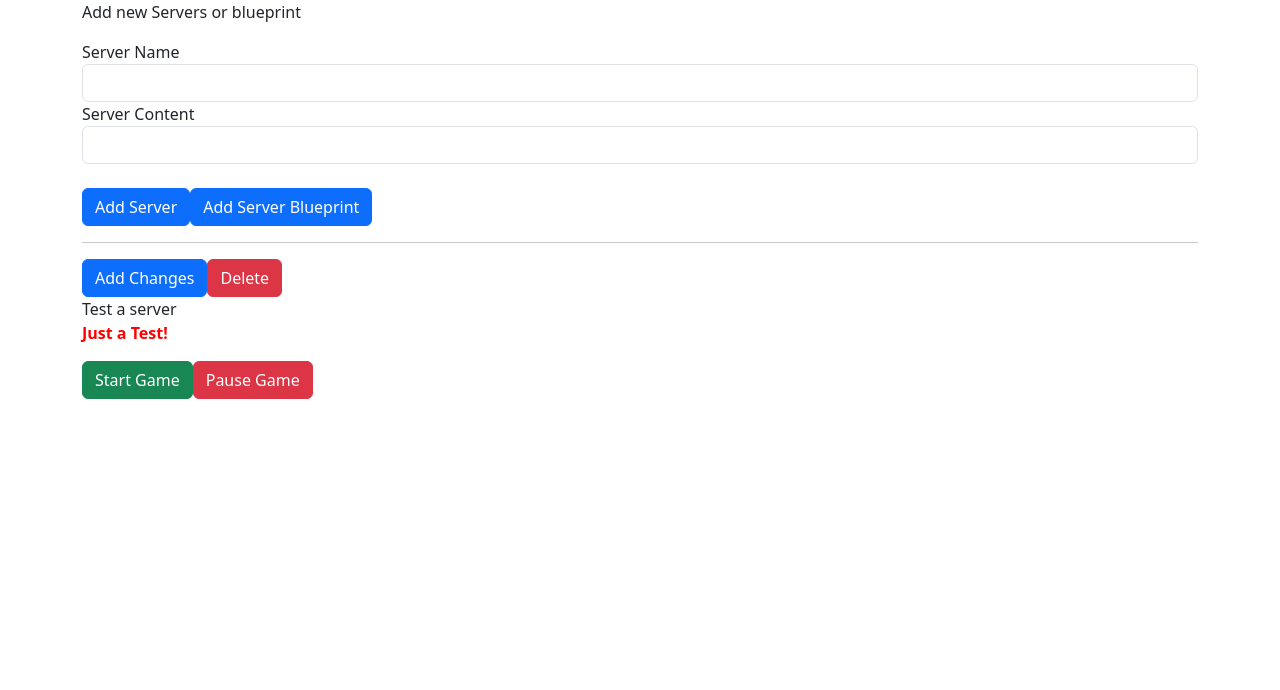
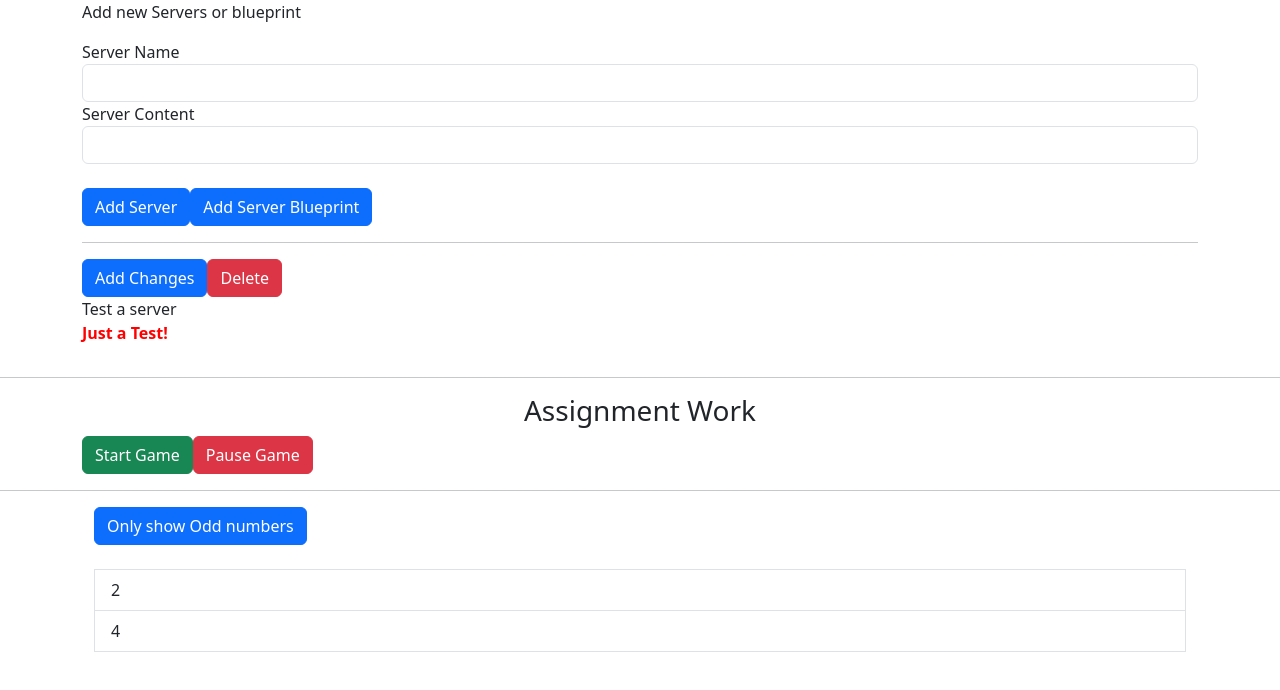
Before and after one commit to komal-abjima/ANGULAR, an Angular app: page / in a window 1280 px wide. Shown: the top 690 px of the page. Built offline with nearby package versions, Linux system fonts and the light colour scheme.

Commit message:
initial-commit(18-01-24)

```diff
--- /dev/null
+++ b/src/app/Directive/pract1/pract1.component.html
@@ -0,0 +1,21 @@
+<div class="container">
+    <div class="row">
+        <div class="col-xs-12">
+            <button class="btn btn-primary" (click)="onlyOdd = !onlyOdd">{{onlyOdd ? 'Only show Even numbers' : 'Only show Odd numbers'}}</button>
+            <br><br>
+            <ul class="list-group">
+                <div *ngIf="onlyOdd">
+                    <li class="list-group-item" *ngFor="let odd of oddNumbers">
+                        {{odd}}
+                    </li>
+                </div>
+                <div *ngIf="!onlyOdd">
+                    <li class="list-group-item" *ngFor="let even of evenNumbers">
+                        {{even}}
+                    </li>
+                </div>
+
+            </ul>
+        </div>
+    </div>
+</div>
--- /dev/null
+++ b/src/app/Directive/pract1/pract1.component.ts
@@ -0,0 +1,14 @@
+import { Component } from '@angular/core';
+
+@Component({
+  selector: 'app-pract1',
+  templateUrl: './pract1.component.html',
+  styleUrl: './pract1.component.css'
+})
+export class Pract1Component {
+  // numbers = [1,2,3,4,5];
+  oddNumbers = [1,3,5];
+  evenNumbers = [2,4];
+  onlyOdd = false;
+
+}
--- a/src/app/app.component.html
+++ b/src/app/app.component.html
@@ -31,6 +31,8 @@
 </div>
 
 <!-- Asignment - 4 -->
+<hr>
+<h3 style="text-align: center;">Assignment Work</h3>
 <div class="container">
 <div class="row">
     <div class="col-xs-12">
@@ -45,3 +47,10 @@
     </div>
 </div>
 </div>
+<hr>
+
+<!-- Directive practice code -->
+<div class="container">
+    <app-pract1></app-pract1>
+
+</div>
--- a/src/app/app.module.ts
+++ b/src/app/app.module.ts
@@ -8,6 +8,7 @@ import { FormsModule } from '@angular/forms';
 import { GameControlComponent } from './assignment-4/game-control/game-control.component';
 import { OddComponent } from './assignment-4/odd/odd.component';
 import { EvenComponent } from './assignment-4/even/even.component';
+import { Pract1Component } from './Directive/pract1/pract1.component';
 
 @NgModule({
   declarations: [
@@ -16,7 +17,8 @@ import { EvenComponent } from './assignment-4/even/even.component';
     ServerElementComponent,
     GameControlComponent,
     OddComponent,
-    EvenComponent
+    EvenComponent,
+    Pract1Component
   ],
   imports: [
     BrowserModule,
```
Also changed, not shown: src/app/Directive/pract1/pract1.component.css (added).
